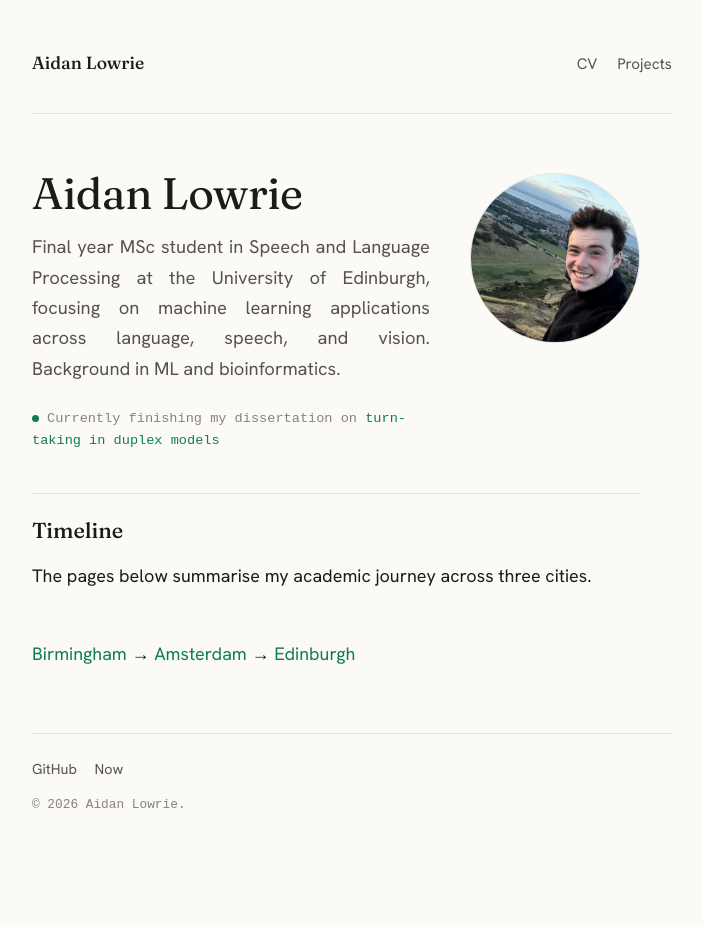
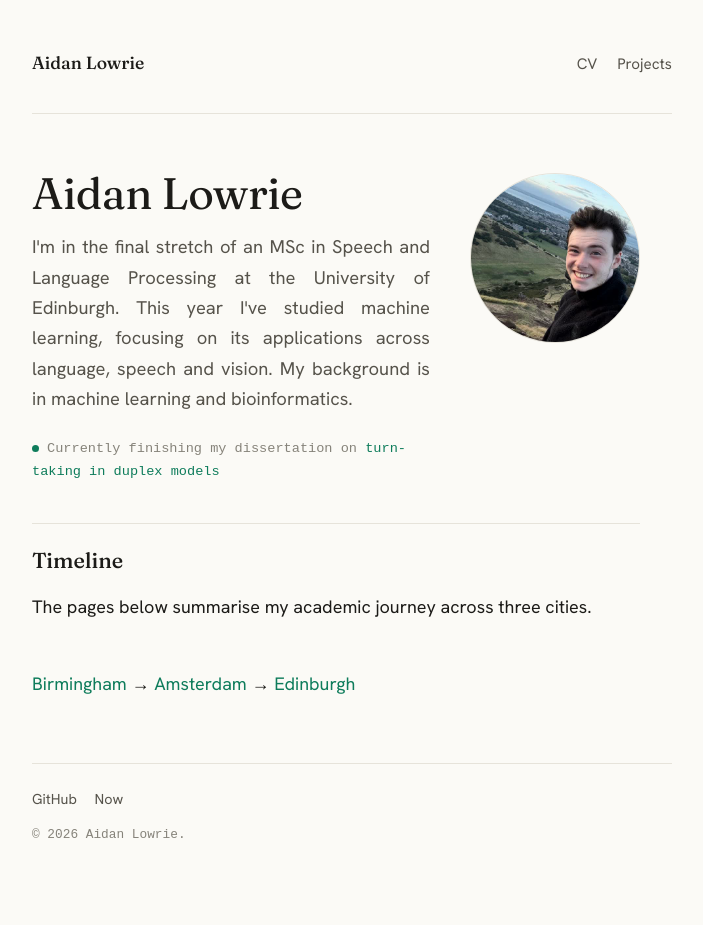
Before and after one commit to aidanlowrie/aidanlowrie.github.io, a Jekyll site: the page built from index.html, in a window 1280 px wide. Shown: the whole page, without its empty margins (288-991 px from the left). Built offline with Jekyll 4.4.1, drawn with Linux system fonts in a browser that asks for light colours; some web fonts are replaced; before the commit the page ends 900 px from its top, so only the background shows below that.

Commit message:
Revert to original homepage text wording

```diff
--- a/index.html
+++ b/index.html
@@ -5,7 +5,7 @@
 <div class="hero">
   <div class="hero-intro">
     <h1 class="hero-name">Aidan Lowrie</h1>
-    <p class="hero-tagline">Final year MSc student in Speech and Language Processing at the University of Edinburgh, focusing on machine learning applications across language, speech, and vision. Background in ML and bioinformatics.</p>
+    <p class="hero-tagline">I'm in the final stretch of an MSc in Speech and Language Processing at the University of Edinburgh. This year I've studied machine learning, focusing on its applications across language, speech and vision. My background is in machine learning and bioinformatics.</p>
     <span class="status"><span class="dot"></span>Currently finishing my dissertation on <a href="{{ '/projects/turn-taking/' | relative_url }}">turn-taking in duplex models</a></span>
   </div>
   <div class="hero-portrait">
```
